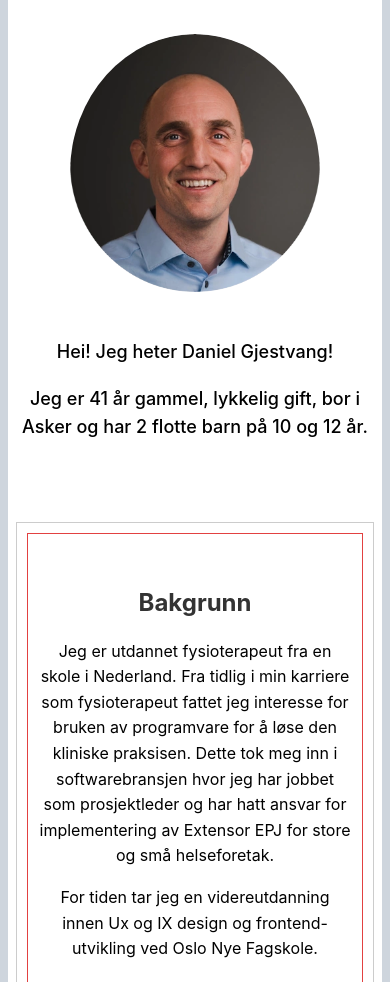
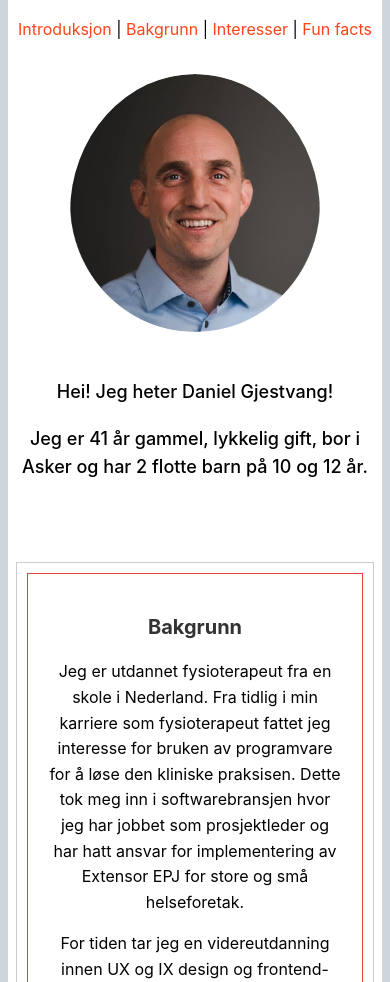
Before and after one commit to dgjestvang-dev/Portfolio_v2, a plain HTML site: page index.html in a window 390 px wide. Shown: the part 118-1100 px from the top of the page. Drawn offline with Linux system fonts and the light colour scheme; a web font is replaced by a local one.

Commit message:
La til nav (mest nøvendig for mobil layout)

```diff
--- a/index.html
+++ b/index.html
@@ -11,6 +11,14 @@
 <body>
 <header>
     <h1>Daniel Gjestvang - Hvem er jeg?</h1>
+
+    <nav>
+        <a href="#introduksjon">Introduksjon</a> |
+        <a href="#bakgrunn">Bakgrunn</a> |
+        <a href="#interesser">Interesser</a> |
+        <a href="#fun-facts">Fun facts</a>
+    </nav>
+
 </header>
 
 <main class="innhold-konteiner">
@@ -29,7 +37,7 @@
             <p>Jeg er utdannet fysioterapeut fra en skole i Nederland. Fra tidlig i min karriere som fysioterapeut fattet jeg interesse for bruken av programvare for å løse
                 den kliniske praksisen. Dette tok meg inn i softwarebransjen hvor jeg har jobbet som prosjektleder og har hatt ansvar for implementering av Extensor EPJ for store og små helseforetak.</p>
 
-            <p>For tiden tar jeg en videreutdanning innen Ux og IX design og frontend-utvikling ved Oslo Nye Fagskole.</p>
+            <p>For tiden tar jeg en videreutdanning innen UX og IX design og frontend-utvikling ved Oslo Nye Fagskole.</p>
 
         </section>
 
--- a/styles.css
+++ b/styles.css
@@ -30,9 +30,7 @@ body {
 
 h2 {
     color: #333333;
-    font-size: 1.5em;
-    margin-top: 40px;
-    margin-bottom: 10px;
+    font-size: 20px;
     text-align: center;
 
 }
@@ -51,6 +49,20 @@ h2 {
     padding: 2cqi;
 }
 
+nav {
+    text-align: center;
+    margin-bottom: 20px;
+    }
+
+nav a {
+    color: #fd4517;
+    text-decoration: none;
+}
+
+nav a:hover {
+    text-decoration: underline;
+
+}
 
 .flex-container {
     display: flex;
@@ -65,7 +77,7 @@ h2 {
 .innhold-seksjon {
     flex: 1 1 300px;
     max-width: 400px;
-    padding: 10px;
+    padding: 20px;
     box-sizing: border-box;
     border: 1px solid #e24141;
 
```
